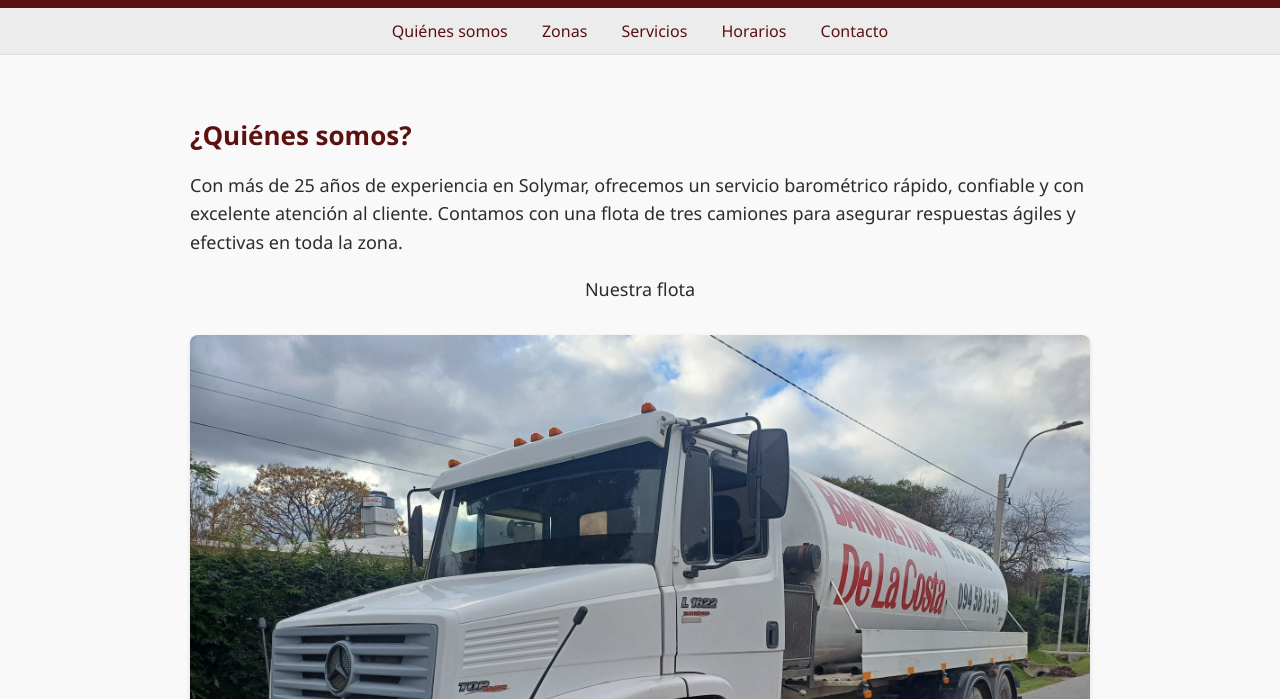
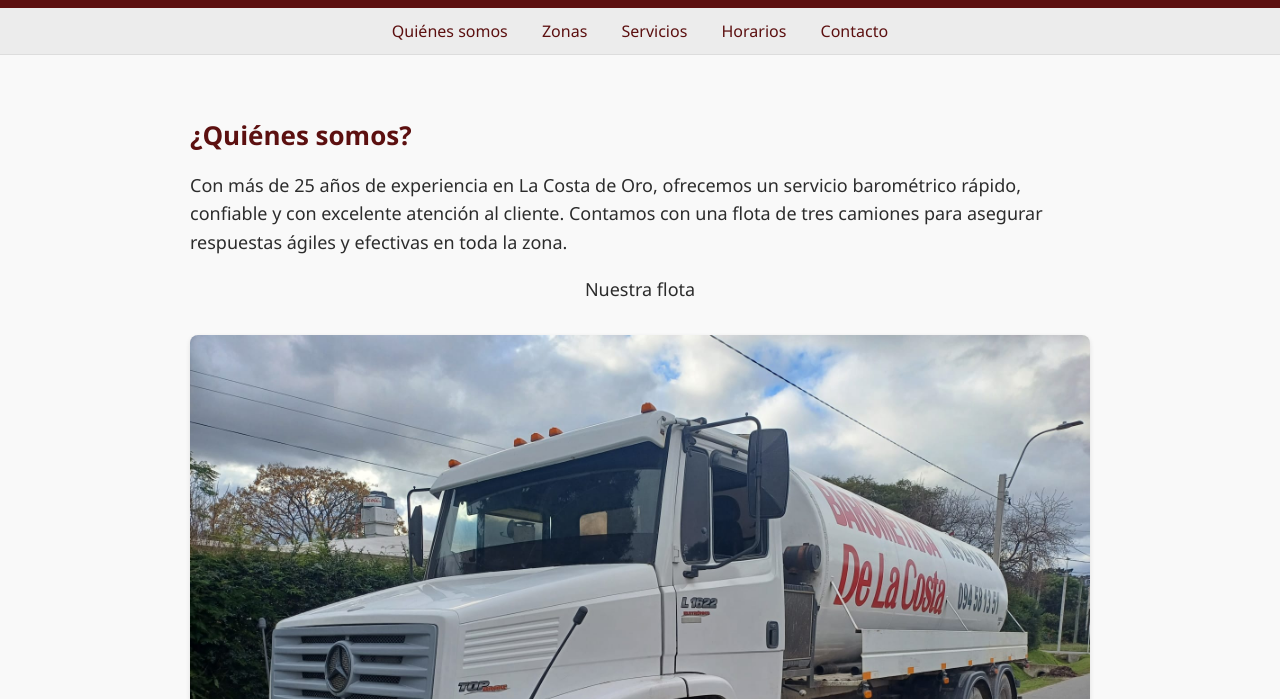
Before and after one commit to 723nachito/barometricadelacosta.uy, a plain HTML site: page index.html in a window 1280 px wide. Shown: the part 101-800 px from the top of the page. Drawn offline with Linux system fonts and the light colour scheme.

Commit message:
Update index.html

```diff
--- a/index.html
+++ b/index.html
@@ -169,7 +169,7 @@
   <section id="nosotros">
     <h2>¿Quiénes somos?</h2>
     <h3>
-      Con más de 25 años de experiencia en Solymar, ofrecemos un servicio barométrico rápido, confiable y con excelente atención al cliente.
+      Con más de 25 años de experiencia en La Costa de Oro, ofrecemos un servicio barométrico rápido, confiable y con excelente atención al cliente.
       Contamos con una flota de tres camiones para asegurar respuestas ágiles y efectivas en toda la zona.
     </h3>
 
```
